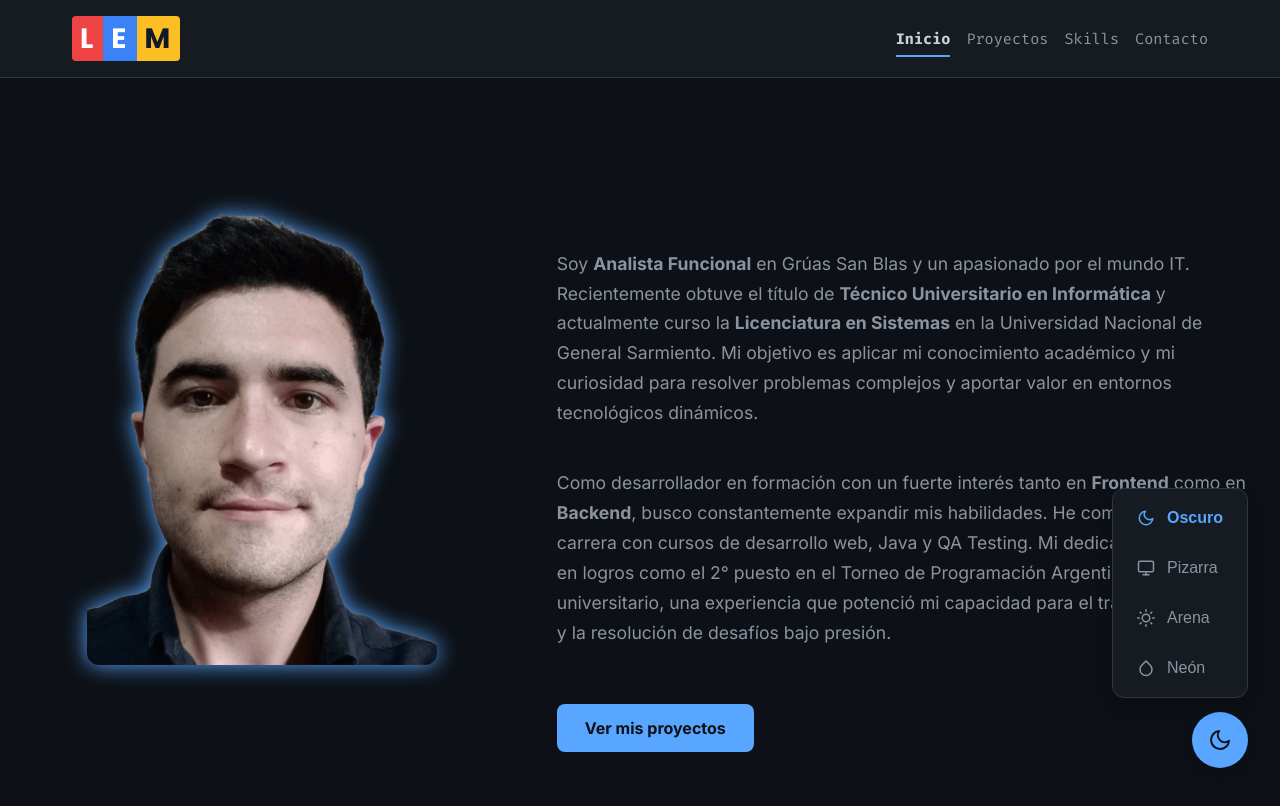
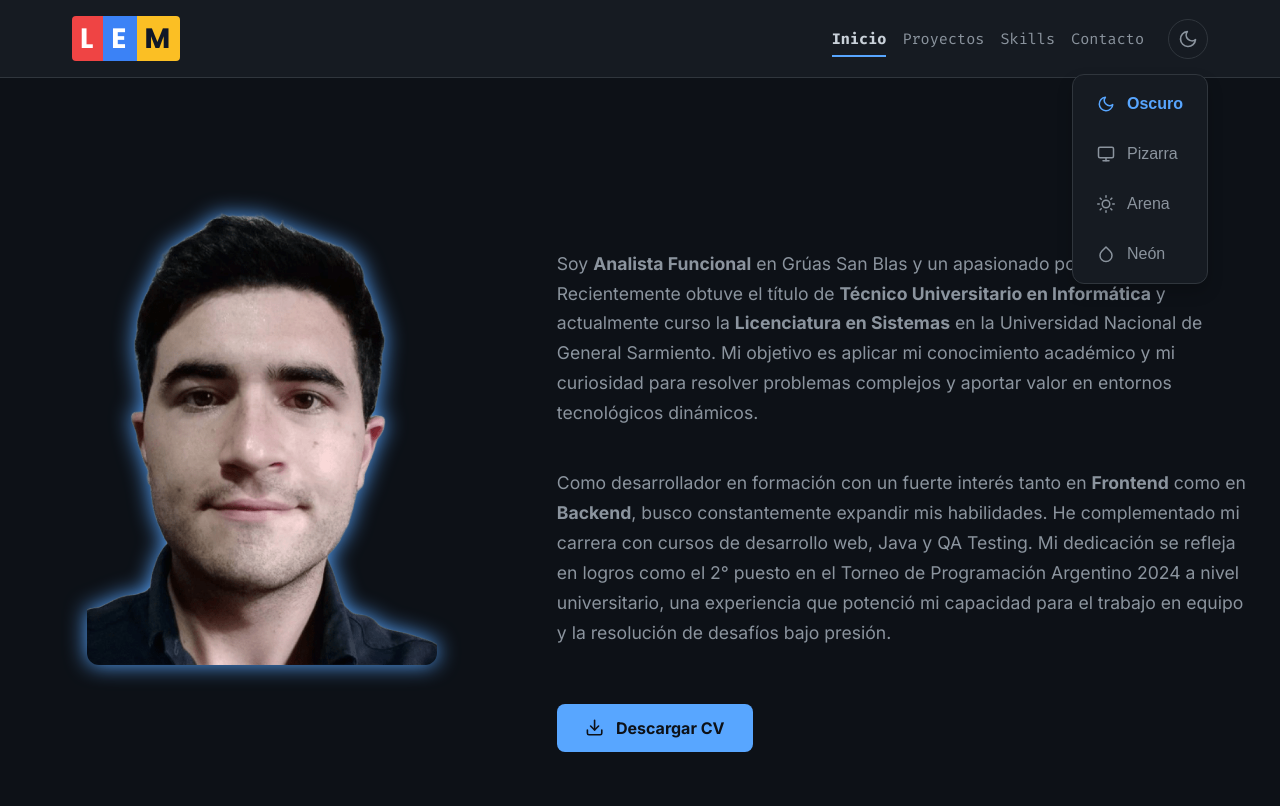
Before and after one commit to LautaroMoreno2002/portfolio-v2, a React (Vite) app: page / in a window 1280 px wide. Both pictures are taken after a click on the button "Seleccionar tema". Shown: the top 806 px of the page. Built offline with nearby package versions, Linux system fonts and the light colour scheme.

Commit message:
Cambios en el ThemeSwitcher y agregado de cv

```diff
--- a/src/App.tsx
+++ b/src/App.tsx
@@ -26,7 +26,6 @@ const App: React.FC = () => {
           <Route path='/contacto' element={<ContactMe />} />
         </Routes>
       </main>
-      <ThemeSwitcher />
     </BrowserRouter>
   );
 }
--- a/src/components/Header.css
+++ b/src/components/Header.css
@@ -170,3 +170,66 @@
     font-size: 1.5rem; /* Logo más pequeño */
   }
 }
+/* --- NUEVOS ESTILOS PARA LA INTEGRACIÓN --- */
+
+/* Contenedor para alinear la navegación y el switcher en escritorio */
+.header-right-section {
+  display: flex;
+  align-items: center;
+  gap: 1.5rem; /* Espacio entre la nav y el switcher */
+}
+
+/* Ocultamos el switcher de escritorio en la vista móvil */
+@media (max-width: 850px) {
+  .header-right-section {
+    display: none;
+  }
+}
+
+/* Estilos para el selector de tema en el menú móvil */
+.mobile-theme-selector {
+  padding: 1rem 0;
+  text-align: center;
+  border-bottom: 1px solid var(--border-color);
+}
+
+.theme-selector-title {
+  font-family: 'Fira Code', monospace;
+  color: var(--text-secondary);
+  font-size: 0.9rem;
+  text-transform: uppercase;
+  letter-spacing: 1px;
+}
+
+.theme-options-mobile {
+  display: flex;
+  justify-content: center;
+  gap: 1rem;
+  margin-top: 1rem;
+}
+
+.theme-option-mobile {
+  background-color: var(--bg-color);
+  border: 2px solid var(--border-color);
+  color: var(--text-secondary);
+  width: 44px;
+  height: 44px;
+  border-radius: 50%;
+  display: flex;
+  align-items: center;
+  justify-content: center;
+  cursor: pointer;
+  font-size: 20px;
+  transition: all 0.3s ease;
+}
+
+.theme-option-mobile:hover {
+  border-color: var(--accent-primary);
+  color: var(--accent-primary);
+}
+
+.theme-option-mobile.active {
+  border-color: var(--accent-primary);
+  color: var(--accent-primary);
+  transform: scale(1.1);
+}
--- a/src/components/Header.tsx
+++ b/src/components/Header.tsx
@@ -1,13 +1,26 @@
-import { useState } from 'react';
+import { useState } from "react";
 import { NavLink } from "react-router-dom";
-import { Menu, X } from 'lucide-react'; // Iconos para el menú móvil
+import { Menu, X } from "lucide-react";
 import "./Header.css";
+
+// 1. Importaciones necesarias
+import ThemeSwitcher from "./ThemeSwitcher";
+import { useTheme } from "./useTheme";
 
 export default function Header() {
   const [isMenuOpen, setIsMenuOpen] = useState(false);
+  // 2. Usamos el hook para acceder a la lógica del tema
+  const { activeTheme, handleThemeChange, themes, themeIcons } = useTheme();
 
   const toggleMenu = () => {
     setIsMenuOpen(!isMenuOpen);
+  };
+
+  // Función para manejar el cambio de tema desde el menú móvil
+  const handleMobileThemeChange = (themeName: string) => {
+    handleThemeChange(themeName);
+    // Opcional: cierra el menú al seleccionar un tema
+    setIsMenuOpen(false);
   };
 
   return (
@@ -21,29 +34,97 @@ export default function Header() {
           </div>
         </NavLink>
 
-        {/* Navegación para escritorio */}
-        <nav className="nav-desktop">
-          <NavLink to="/" className={({ isActive }) => isActive ? 'nav-link active' : 'nav-link'}>Inicio</NavLink>
-          <NavLink to="/proyectos" className={({ isActive }) => isActive ? 'nav-link active' : 'nav-link'}>Proyectos</NavLink>
-          <NavLink to="/conocimientos" className={({ isActive }) => isActive ? 'nav-link active' : 'nav-link'}>Skills</NavLink>
-          {/* <NavLink to="/sobre-mi" className={({ isActive }) => isActive ? 'nav-link active' : 'nav-link'}>&lt;Sobre mí /&gt;</NavLink> */}
-          <NavLink to="/contacto" className={({ isActive }) => isActive ? 'nav-link active' : 'nav-link'}>Contacto</NavLink>
-        </nav>
+        {/* 3. Contenedor para la navegación y el ThemeSwitcher en escritorio */}
+        <div className="header-right-section">
+          <nav className="nav-desktop">
+            <NavLink
+              to="/"
+              className={({ isActive }) =>
+                isActive ? "nav-link active" : "nav-link"
+              }
+            >
+              Inicio
+            </NavLink>
+            <NavLink
+              to="/proyectos"
+              className={({ isActive }) =>
+                isActive ? "nav-link active" : "nav-link"
+              }
+            >
+              Proyectos
+            </NavLink>
+            <NavLink
+              to="/conocimientos"
+              className={({ isActive }) =>
+                isActive ? "nav-link active" : "nav-link"
+              }
+            >
+              Skills
+            </NavLink>
+            <NavLink
+              to="/contacto"
+              className={({ isActive }) =>
+                isActive ? "nav-link active" : "nav-link"
+              }
+            >
+              Contacto
+            </NavLink>
+          </nav>
 
-        {/* Botón de menú para móvil */}
+          {/* El componente ThemeSwitcher para escritorio */}
+          <ThemeSwitcher />
+        </div>
+
         <div className="menu-toggle" onClick={toggleMenu}>
           {isMenuOpen ? <X size={28} /> : <Menu size={28} />}
         </div>
       </div>
 
-      {/* Menú desplegable para móvil */}
       {isMenuOpen && (
         <nav className="nav-mobile">
-          <NavLink to="/" className="nav-link-mobile" onClick={toggleMenu}>Inicio</NavLink>
-          <NavLink to="/proyectos" className="nav-link-mobile" onClick={toggleMenu}>Proyectos</NavLink>
-          <NavLink to="/conocimientos" className="nav-link-mobile" onClick={toggleMenu}>Skills</NavLink>
-          {/* <NavLink to="/sobre-mi" className="nav-link-mobile" onClick={toggleMenu}>&lt;Sobre mí /&gt;</NavLink> */}
-          <NavLink to="/contacto" className="nav-link-mobile" onClick={toggleMenu}>Contacto</NavLink>
+          <NavLink to="/" className="nav-link-mobile" onClick={toggleMenu}>
+            Inicio
+          </NavLink>
+          <NavLink
+            to="/proyectos"
+            className="nav-link-mobile"
+            onClick={toggleMenu}
+          >
+            Proyectos
+          </NavLink>
+          <NavLink
+            to="/conocimientos"
+            className="nav-link-mobile"
+            onClick={toggleMenu}
+          >
+            Skills
+          </NavLink>
+          <NavLink
+            to="/contacto"
+            className="nav-link-mobile"
+            onClick={toggleMenu}
+          >
+            Contacto
+          </NavLink>
+
+          {/* 4. Opciones de tema integradas en el menú móvil */}
+          <div className="mobile-theme-selector">
+            <span className="theme-selector-title">Temas</span>
+            <div className="theme-options-mobile">
+              {Object.keys(themes).map((themeName) => (
+                <button
+                  key={themeName}
+                  className={`theme-option-mobile ${
+                    activeTheme === themeName ? "active" : ""
+                  }`}
+                  onClick={() => handleMobileThemeChange(themeName)}
+                  aria-label={`Activar tema ${themeName}`}
+                >
+                  {themeIcons[themeName]}
+                </button>
+              ))}
+            </div>
+          </div>
         </nav>
       )}
     </header>
--- a/src/components/ThemeSwitcher.tsx
+++ b/src/components/ThemeSwitcher.tsx
@@ -1,112 +1,49 @@
-import { useState, useEffect } from 'react';
-import { FiSun, FiMoon, FiMonitor, FiDroplet } from 'react-icons/fi';
+// src/components/ThemeSwitcher.tsx
+import { useState } from "react";
+import { useTheme } from "./useTheme"; // Importamos el hook
+import React from "react";
 
-// --- Definición de las Paletas de Colores ---
-// Cada objeto representa un tema y sus variables CSS correspondientes.
-const themes = {
-  'Oscuro': {
-    '--bg-color': '#0d1117',
-    '--card-bg': '#161b22',
-    '--border-color': '#30363d',
-    '--text-primary': '#c9d1d9',
-    '--text-secondary': '#8b949e',
-    '--accent-primary': '#58a6ff',
-    '--accent-secondary': '#3fb950',
-  },
-  'Pizarra': {
-    '--bg-color': '#111827',
-    '--card-bg': '#1F2937',
-    '--border-color': '#374151',
-    '--text-primary': '#F9FAFB',
-    '--text-secondary': '#9CA3AF',
-    '--accent-primary': '#3B82F6',
-    '--accent-secondary': '#10B981',
-  },
-  'Arena': {
-    '--bg-color': '#F5F5F4',
-    '--card-bg': '#FFFFFF',
-    '--border-color': '#E7E5E4',
-    '--text-primary': '#292524',
-    '--text-secondary': '#78716C',
-    '--accent-primary': '#F97316',
-    '--accent-secondary': '#059669',
-  },
-  'Neón': {
-    '--bg-color': '#121212',
-    '--card-bg': '#1E1E1E',
-    '--border-color': '#2C2C2C',
-    '--text-primary': '#EAEAEA',
-    '--text-secondary': '#888888',
-    '--accent-primary': '#8A2BE2',
-    '--accent-secondary': '#00FFFF',
-  },
-};
-
-// --- Iconos para cada tema ---
-const themeIcons: { [key: string]: React.ReactNode } = {
-    'Oscuro': <FiMoon />,
-    'Pizarra': <FiMonitor />,
-    'Arena': <FiSun />,
-    'Neón': <FiDroplet />,
-};
-
-
-// --- Componente ThemeSwitcher ---
 export const ThemeSwitcher: React.FC = () => {
-    // Estado para guardar el tema activo. 'Oscuro' es el valor por defecto.
-    const [activeTheme, setActiveTheme] = useState('Oscuro');
+  // Usamos el hook para obtener la lógica y el estado
+  const { activeTheme, handleThemeChange, themes, themeIcons } = useTheme();
   const [isOpen, setIsOpen] = useState(false);
 
-    // Este efecto se ejecuta cada vez que 'activeTheme' cambia.
-    useEffect(() => {
-        const theme = themes[activeTheme as keyof typeof themes];
-        // Itera sobre las propiedades del objeto del tema y las aplica como variables CSS
-        // en el elemento raíz del documento (<html>).
-        Object.keys(theme).forEach(key => {
-            const cssVar = key as keyof typeof theme;
-            document.documentElement.style.setProperty(cssVar, theme[cssVar]);
-        });
-    }, [activeTheme]);
-
-    const handleThemeChange = (themeName: string) => {
-        setActiveTheme(themeName);
-        setIsOpen(false); // Cierra el menú al seleccionar un tema
+  const selectTheme = (themeName: string) => {
+    handleThemeChange(themeName);
+    setIsOpen(false);
   };
 
   return (
     <>
-            {/* --- Estilos del Componente --- */}
-            {/* Incluimos los estilos aquí para que el componente sea autocontenido */}
+      {/* Estilos específicos para el componente de escritorio */}
       <style>{`
-                .theme-switcher-container {
-                    position: fixed;
-                    bottom: 2rem;
-                    right: 2rem;
-                    z-index: 1000;
+                .theme-switcher-desktop {
+                    position: relative;
                 }
-                .theme-switcher-fab {
-                    width: 56px;
-                    height: 56px;
-                    background-color: var(--accent-primary);
-                    color: var(--bg-color);
+                .theme-switcher-button {
+                    width: 40px;
+                    height: 40px;
+                    background-color: var(--card-bg);
+                    color: var(--text-secondary);
                     border-radius: 50%;
-                    border: none;
+                    border: 1px solid var(--border-color);
                     display: flex;
                     align-items: center;
                     justify-content: center;
                     cursor: pointer;
-                    box-shadow: 0 4px 12px rgba(0, 0, 0, 0.2);
-                    transition: transform 0.3s ease, background-color 0.3s ease;
+                    transition: all 0.3s ease;
                 }
-                .theme-switcher-fab:hover {
-                    transform: scale(1.1);
+                .theme-switcher-button:hover {
+                    color: var(--accent-primary);
+                    border-color: var(--accent-primary);
+                    transform: scale(1.1) rotate(15deg);
                 }
-                .theme-switcher-fab svg {
-                    font-size: 24px;
+                .theme-switcher-button svg {
+                    font-size: 20px;
                 }
                 .theme-options {
                     position: absolute;
-                    bottom: 70px; /* Encima del botón principal */
+                    top: 55px; /* Debajo del botón */
                     right: 0;
                     background-color: var(--card-bg);
                     border: 1px solid var(--border-color);
@@ -120,6 +57,7 @@ export const ThemeSwitcher: React.FC = () => {
                     transform: translateY(10px);
                     transition: opacity 0.3s ease, transform 0.3s ease;
                     pointer-events: none;
+                    z-index: 1100;
                 }
                 .theme-options.open {
                     opacity: 1;
@@ -153,23 +91,28 @@ export const ThemeSwitcher: React.FC = () => {
                 }
             `}</style>
 
-            {/* --- JSX del Componente --- */}
-            <div className="theme-switcher-container">
-                <div className={`theme-options ${isOpen ? 'open' : ''}`}>
-                    {Object.keys(themes).map(themeName => (
+      <div className="theme-switcher-desktop">
+        <button
+          className="theme-switcher-button"
+          onClick={() => setIsOpen(!isOpen)}
+          aria-label="Seleccionar tema"
+        >
+          {React.createElement(themeIcons[activeTheme as keyof typeof themeIcons])}
+        </button>
+        <div className={`theme-options ${isOpen ? "open" : ""}`}>
+          {Object.keys(themes).map((themeName) => (
             <button
               key={themeName}
-                            className={`theme-option-button ${activeTheme === themeName ? 'active' : ''}`}
-                            onClick={() => handleThemeChange(themeName)}
+              className={`theme-option-button ${
+                activeTheme === themeName ? "active" : ""
+              }`}
+              onClick={() => selectTheme(themeName)}
             >
-                            {themeIcons[themeName]}
+              {React.createElement(themeIcons[themeName as keyof typeof themeIcons])}
               <span>{themeName}</span>
             </button>
           ))}
         </div>
-                <button className="theme-switcher-fab" onClick={() => setIsOpen(!isOpen)} aria-label="Seleccionar tema">
-                    {themeIcons[activeTheme]}
-                </button>
       </div>
     </>
   );
--- /dev/null
+++ b/src/components/useTheme.ts
@@ -0,0 +1,70 @@
+// src/components/useTheme.tsx
+import { useState, useEffect } from "react";
+import { FiSun, FiMoon, FiMonitor, FiDroplet } from "react-icons/fi";
+
+// Definición de las Paletas de Colores
+export const themes = {
+  'Oscuro': {
+    "--bg-color": "#0d1117",
+    "--card-bg": "#161b22",
+    "--border-color": "#30363d",
+    "--text-primary": "#c9d1d9",
+    "--text-secondary": "#8b949e",
+    "--accent-primary": "#58a6ff",
+    "--accent-secondary": "#3fb950",
+  },
+  'Pizarra': {
+    "--bg-color": "#111827",
+    "--card-bg": "#1F2937",
+    "--border-color": "#374151",
+    "--text-primary": "#F9FAFB",
+    "--text-secondary": "#9CA3AF",
+    "--accent-primary": "#3B82F6",
+    "--accent-secondary": "#10B981",
+  },
+  'Arena': {
+    "--bg-color": "#F5F5F4",
+    "--card-bg": "#FFFFFF",
+    "--border-color": "#E7E5E4",
+    "--text-primary": "#292524",
+    "--text-secondary": "#78716C",
+    "--accent-primary": "#F97316",
+    "--accent-secondary": "#059669",
+  },
+  'Neón': {
+    "--bg-color": "#121212",
+    "--card-bg": "#1E1E1E",
+    "--border-color": "#2C2C2C",
+    "--text-primary": "#EAEAEA",
+    "--text-secondary": "#888888",
+    "--accent-primary": "#8A2BE2",
+    "--accent-secondary": "#00FFFF",
+  },
+};
+
+// Iconos para cada tema
+export const themeIcons = {
+  'Oscuro': FiMoon,
+  'Pizarra': FiMonitor,
+  'Arena': FiSun,
+  'Neón': FiDroplet,
+};
+
+// El Custom Hook
+export const useTheme = () => {
+  const [activeTheme, setActiveTheme] = useState("Oscuro");
+
+  useEffect(() => {
+    const theme = themes[activeTheme as keyof typeof themes];
+    Object.keys(theme).forEach((key) => {
+      const cssVar = key as keyof typeof theme;
+      document.documentElement.style.setProperty(cssVar, theme[cssVar]);
+    });
+  }, [activeTheme]);
+
+  const handleThemeChange = (themeName: string) => {
+    setActiveTheme(themeName);
+  };
+
+  return { activeTheme, handleThemeChange, themes, themeIcons };
+};
--- a/src/pages/Home.css
+++ b/src/pages/Home.css
@@ -144,7 +144,32 @@
   aspect-ratio: 3/4;
   animation: glowShadow 2s ease-in-out infinite;
 }
+/* --- Botón de CV --- */
+.cv-button {
+  display: inline-flex;
+  align-items: center;
+  gap: 0.75rem;
+  background-color: var(--accent-primary);
+  color: var(--bg-color);
+  border: none;
+  border-radius: 8px;
+  padding: 0.9rem 1.75rem;
+  font-size: 1rem;
+  font-weight: 700;
+  text-decoration: none;
+  cursor: pointer;
+  transition: transform 0.3s ease, box-shadow 0.3s ease;
+  margin-top: 1rem;
+}
 
+.cv-button:hover {
+  transform: translateY(-4px);
+  box-shadow: 0 10px 20px -5px var(--accent-primary-transparent, rgba(88, 166, 255, 0.3));
+}
+
+.button-icon {
+  font-size: 1.2rem;
+}
 /* --- RESPONSIVIDAD (CON CAMBIOS) --- */
 @media (max-width: 992px) {
   .home-container {
@@ -161,6 +186,10 @@
 }
 
 @media (max-width: 890px) {
+  .cv-button {
+    margin-left: auto;
+    margin-right: auto;
+  }
   .home-section {
     padding: 3rem 1.5rem;
   }
--- a/src/pages/Home.tsx
+++ b/src/pages/Home.tsx
@@ -1,5 +1,9 @@
 import { Link } from "react-router-dom";
 import "./Home.css"; // We'll create this new CSS file next
+import { FiDownload } from "react-icons/fi";
+
+// 1. Importa tu archivo CV desde la carpeta de assets (o donde lo tengas guardado)
+import cvFile from "../assets/Lautaro_Moreno_CV.pdf";
 
 export default function Home() {
   const profileImageUrl = "./Foto.png"; // You can change this to a different image for the home page
@@ -47,9 +51,15 @@ export default function Home() {
             mi capacidad para el trabajo en equipo y la resolución de desafíos
             bajo presión.
           </p>
-          <Link to="/proyectos" className="home-cta-button">
-            Ver mis proyectos
-          </Link>
+          {/* 2. Modifica la etiqueta <a> para que use el archivo importado y el atributo 'download' */}
+          <a
+            href={cvFile}
+            className="cv-button"
+            download="Lautaro_Moreno_CV.pdf" // Este atributo fuerza la descarga y le da un nombre al archivo
+          >
+            <FiDownload className="button-icon" />
+            <span>Descargar CV</span>
+          </a>
         </div>
       </div>
     </section>
```
Lines whose indentation alone changed are shown as unchanged.
